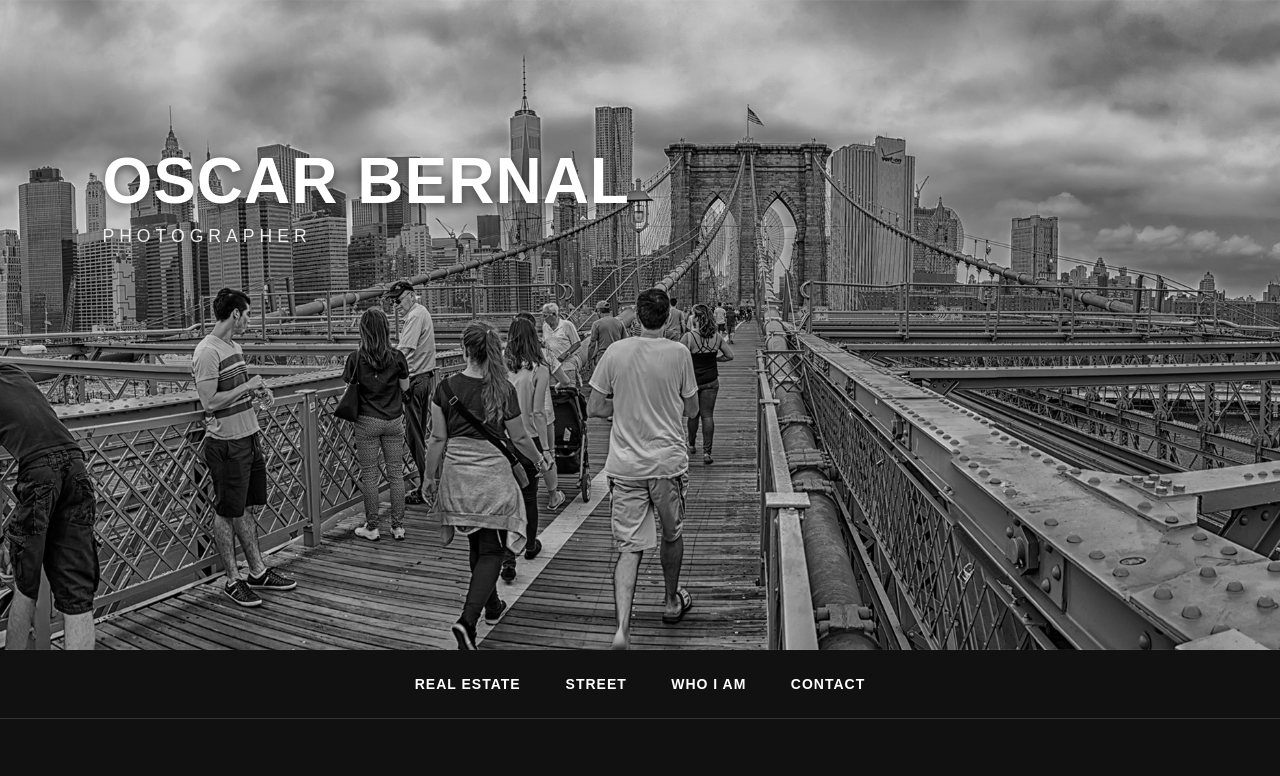
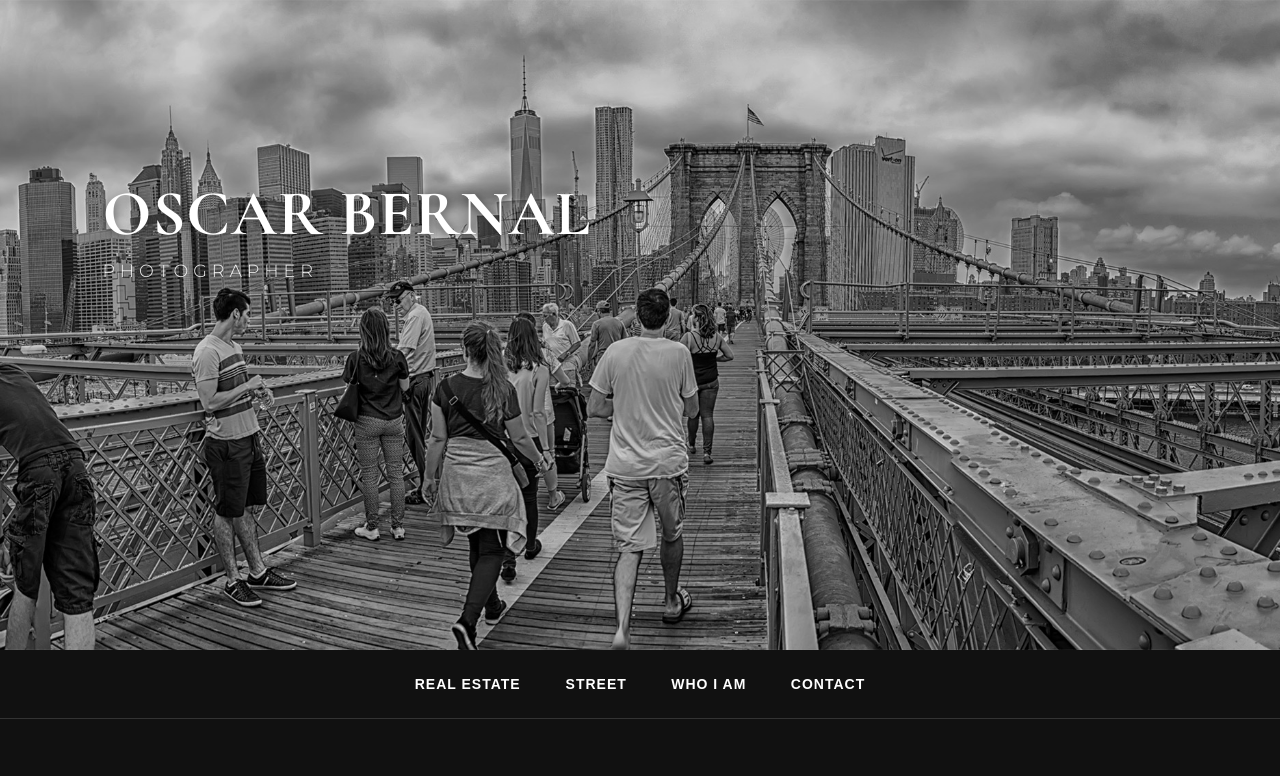
Before and after one commit to oscarphotography/oscarphotography.github.io, a plain HTML site: page index.html in a window 1280 px wide. Shown: the top 776 px of the page. Drawn offline with nearby package versions, Linux system fonts and the light colour scheme.

Commit message:
Update index.html

```diff
--- a/index.html
+++ b/index.html
@@ -1,6 +1,7 @@
 <!DOCTYPE html>
 <html lang="en">
 <head>
+   <link href="https://fonts.googleapis.com/css2?family=Cormorant+Garamond:wght@300;400;700&family=Montserrat:wght@300;400;600;700&display=swap" rel="stylesheet">
 <meta charset="UTF-8">
 <meta name="viewport" content="width=device-width, initial-scale=1.0">
 <title>Oscar Photography</title>
@@ -118,12 +119,13 @@
 .hero-text{
     position:absolute;
     left:8%;
-    top:30%;
+    top:35%;
     transform:translateY(-50%);
     color:white;
 }
 
 .hero-text h1{
+   font-family: 'Cormorant Garamond', serif;
     font-size:4rem;
     font-weight:700;
     letter-spacing:1px;
@@ -133,6 +135,7 @@
 }
 
 .hero-text p{
+   font-family: 'Montserrat', sans-serif;
     font-size:1.1rem;
     font-weight:200;
     letter-spacing:5px;
```
